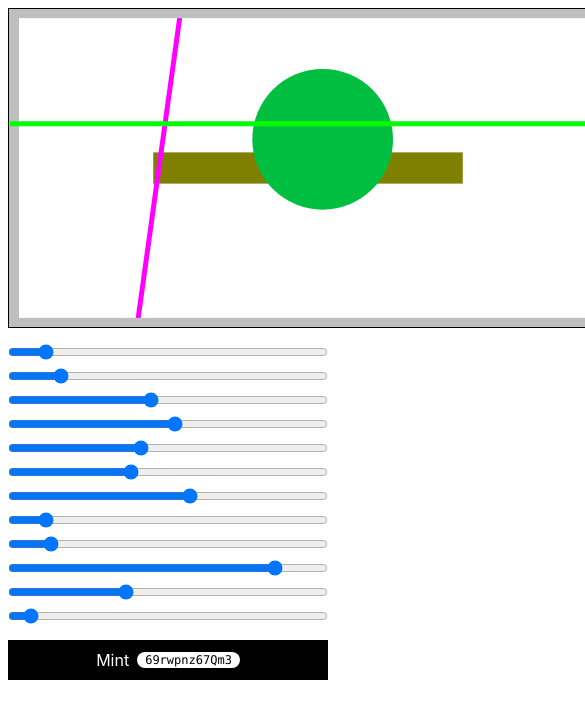
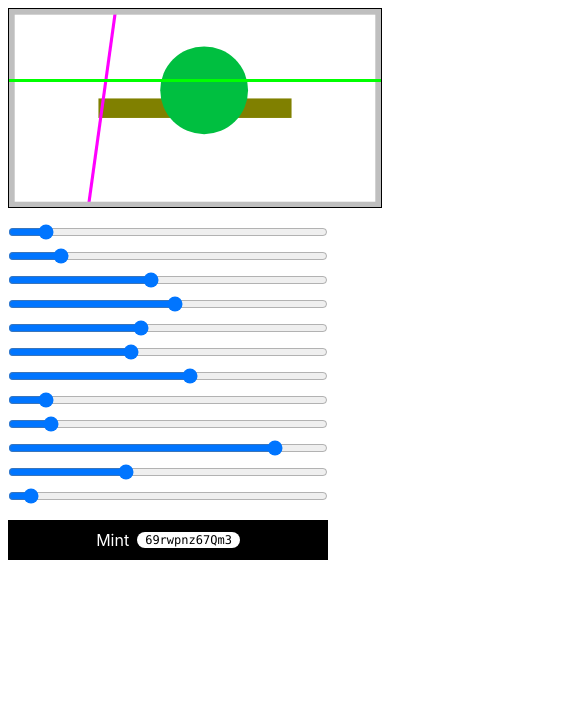
Before and after one commit to kalepail/m22-stellar-buzz, a SvelteKit app: page / in a window 390 px wide. Shown: the top 718 px of the page, 585 px wide, since content can reach past the window. Built offline with nearby package versions, Linux system fonts and the light colour scheme.

Commit message:
try and fix some mobile style issues

```diff
--- a/src/routes/+page.svelte
+++ b/src/routes/+page.svelte
@@ -15,7 +15,7 @@ $: {
 }
 </script>
 
-<svg class="border border-black" viewBox="0 0 {w} {h}" width="{w}" height="{h}" xmlns="http://www.w3.org/2000/svg">
+<svg class="border border-black w-full h-auto" style:max-width="{w}px" viewBox="0 0 {w} {h}" width="{w}" height="{h}" xmlns="http://www.w3.org/2000/svg">
   <!-- background -->
   <!-- 0 size -->
   <!-- 1 color -->
```
